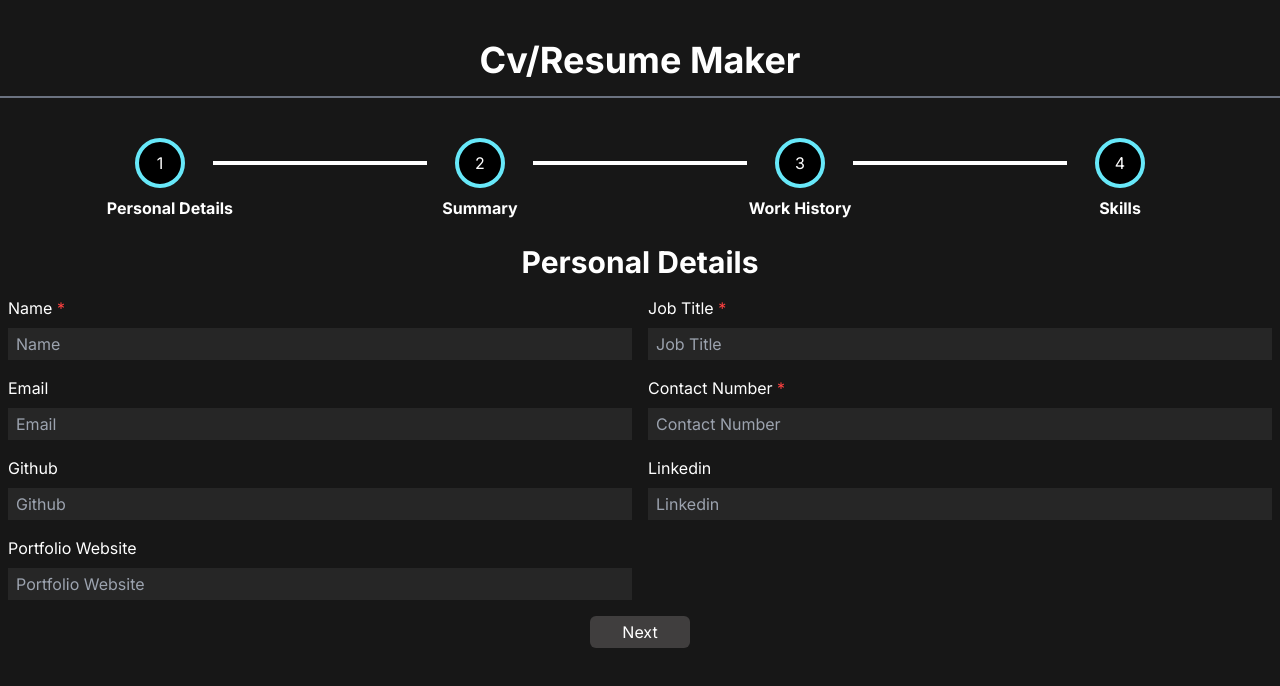
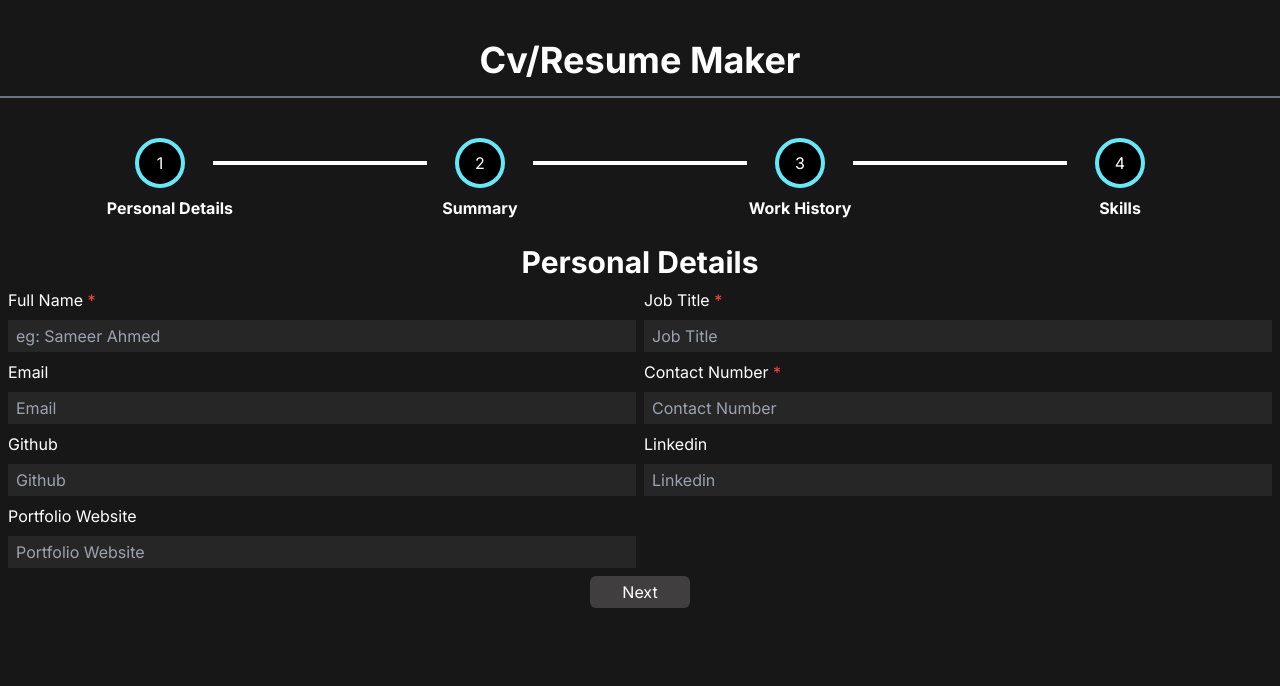
Before and after one commit to sameerstg/cv-maker, a Next.js app: page /create in a window 1280 px wide. Shown: the top 686 px of the page. Built offline with nearby package versions, Linux system fonts and the light colour scheme.

Commit message:
skill add form added

```diff
--- a/app/components/Form.tsx
+++ b/app/components/Form.tsx
@@ -1,31 +1,35 @@
 'use client'
 import InputField from "@/app/components/InputField";
 import { field } from "@/static/forms";
+import SkillsAdd from "./SkillsAdd";
 
 export default function Form(props: form) {
 
   return (
-    <form className="flex w-full flex-col gap-2 justify-center items-start mx-auto my-4" onSubmit={props.nextCallback}>
+    <form className="flex w-full flex-col gap-2 justify-center items-start mx-auto my-4" onSubmit={props.next ? props.nextCallback : props.submitCallback}>
 
       <h1 className="text-3xl font-bold text-center mx-auto">{props.formName}</h1>
-      <div className="w-full grid grid-cols-1 md:grid-cols-2">
+      <div className="w-full grid grid-cols-1 md:grid-cols-2 px-2 gap-2">
         {
+
+          props.skills ?
+            <div className="md:col-span-2">
+
+              <SkillsAdd />
+            </div>
+            :
             props.fieldsWithType.map((field: field, key) => (
               field.textArea ?
                 <div key={key} className="w-full md:col-span-2">
                   {
-
-                  <InputField label={field.label} type={field.type} mandatory={field.mandatory} textArea={field.textArea} />
-
-
+                    <InputField title={field.title} label={field.label} type={field.type} mandatory={field.mandatory} textArea={field.textArea} />
                   }
                 </div>
                 :
-
                 <div key={key} className="w-full ">
                   {
 
-                  <InputField label={field.label} type={field.type} mandatory={field.mandatory} textArea={field.textArea} />
+                    <InputField title={field.title} label={field.label} type={field.type} mandatory={field.mandatory} textArea={field.textArea} />
 
 
                   }
@@ -45,7 +49,7 @@ export default function Form(props: form) {
             <button className="bg-[#403e3e]  px-8 py-1 rounded-md mx-auto " type="submit" >Next</button>
             :
 
-            <button className="bg-cyan-800 font-bold px-8 py-1 rounded-md mx-auto " type="submit" >Submit</button>
+            <button className="bg-cyan-800 font-bold px-8 py-1 rounded-md mx-auto " type="submit"  >Submit</button>
         }
       </div>
 
@@ -55,8 +59,10 @@ export default function Form(props: form) {
 export interface form {
   formName: string;
   fieldsWithType: field[];
+  skills?: boolean;
   nextCallback?: (e: any) => void;
   backCallback?: (e: any) => void;
+  submitCallback?: (e: any) => void;
   back?: boolean;
   next?: boolean;
 }
--- a/app/components/InputField.tsx
+++ b/app/components/InputField.tsx
@@ -3,12 +3,13 @@ import { field } from "@/static/forms";
 export default function InputField(props: field) {
   return (<>
 
-    <div className="flex flex-col gap-2 p-2 w-full">
 
-      <label htmlFor="name">{props.label}{props.mandatory ? <span className="text-[#ff4141]"> *</span> : null}</label>
+    <div className="flex flex-col gap-2 w-full">
+
+      <label htmlFor="name">{props.title !== null && props.title !== undefined ? props.title : props.label}{props.mandatory ? <span className="text-[#ff4141]"> *</span> : null}</label>
       {
         props.textArea ?
-          <textarea className="bg-[#262626] px-2 py-1 w-full h-20 md:h-48 " placeholder={props.label}  required={props.mandatory}></textarea>
+          <textarea className="bg-[#262626] px-2 py-1 w-full h-20 md:h-48 " placeholder={props.label} required={props.mandatory}></textarea>
           :
           <input className={"bg-[#262626] px-2 py-1 w-full"} type={props.type} placeholder={props.label} spellCheck={props.textArea} required={props.mandatory}></input>
       }
--- /dev/null
+++ b/app/components/SkillsAdd.tsx
@@ -0,0 +1,46 @@
+'use client'
+import { useState } from "react";
+function SkillsAdd() {
+    const [skills, setSkills] = useState<string[]>([]);
+
+    function addSkill(e: any) {
+        if (e.key !== "Enter") return;
+        const inputField = document.querySelector(".addSkill") as HTMLInputElement;
+        if (inputField.value.trim() !== "") {
+            setSkills([...skills, inputField.value]);
+            inputField.value = "";
+        }
+    }
+    function addSkillButton(b: any) {
+        const inputField = document.querySelector(".addSkill") as HTMLInputElement;
+        if (inputField.value.trim() !== "") {
+            setSkills([...skills, inputField.value]);
+            inputField.value = "";
+        }
+    }
+    function removeSkill(index: number) {
+        // setSkills(skills.filter((_, idx) => idx !== index));
+    }
+    return (
+        <div className='flex flex-col  justify-center  text-center w-full mx-auto gap-8 my-4'>
+            <div className='flex items-center  gap-2'>
+                <h1>Enter Skill :</h1>
+                <input className={"bg-[#262626] px-2 py-1 rounded-lg addSkill"} type="text" placeholder={"eg. Python"} onKeyDown={addSkill} ></input>
+                <input className="rounded-md px-2 py-1  bg-[#8a8a8a] text-black" type="button" onClick={addSkillButton} value="Add" ></input>
+            </div>
+            <div className="flex gap-2 flex-wrap md:justify-center">
+                {
+                    skills.map((skill, key) => (
+                        <button key={key} onClick={() => removeSkill(key)} className="px-2 py-1 rounded-lg bg-[#262626] focus:outline-none">
+                            {skill}
+                        </button>
+
+
+                    ))
+                }
+            </div>
+        </div>
+    )
+}
+
+export default SkillsAdd
--- a/app/create/page.tsx
+++ b/app/create/page.tsx
@@ -2,7 +2,9 @@
 import Form, { form } from "@/app/components/Form";
 import RoundedStatus from "@/app/components/RoundedStatus";
 import { allForms } from '@/static/forms'
-import { ReactEventHandler, useState } from "react";
+import { useState } from "react";
+import SkillsAdd from "../components/SkillsAdd";
+
 export default function Home() {
   const [currentForm, setcurrentForm] = useState(0)
   function handleNext(e: any) {
@@ -19,9 +21,7 @@ export default function Home() {
     setcurrentForm(currentForm - 1);
   }
   function handleSubmit(e: any) {
-
     e.preventDefault();
-
   }
   return (
     <>
@@ -40,7 +40,7 @@ export default function Home() {
       </div>
 
       {
-        < Form formName={allForms[currentForm].formName} fieldsWithType={allForms[currentForm].fieldsWithType} backCallback={handleBack} nextCallback={handleNext} next={currentForm !== allForms.length - 1} back={currentForm !== 0} />
+        < Form formName={allForms[currentForm].formName}  skills={allForms[currentForm].skills} fieldsWithType={allForms[currentForm].fieldsWithType} submitCallback={handleSubmit} backCallback={handleBack} nextCallback={handleNext} next={currentForm !== allForms.length - 1} back={currentForm !== 0} />
       }
 
     </>
--- a/static/forms.tsx
+++ b/static/forms.tsx
@@ -3,7 +3,8 @@ import { form } from "@/app/components/Form";
 const personalDetails: form = {
     formName: "Personal Details", fieldsWithType: [
         {
-            label: "Name",
+            title: "Full Name",
+            label: "eg: Sameer Ahmed",
             type: "text",
             mandatory: true,
 
@@ -98,6 +99,7 @@ const workHistory: form = {
 
         },
         {
+            title: "Technologies",
             label: "Technologies e.g: Python, Photoshop, Blender, Game Development",
             type: "text",
             mandatory: false
@@ -112,15 +114,9 @@ const workHistory: form = {
     ]
 };
 const skills: form = {
-    formName: "Skills", fieldsWithType: [
-        {
-            label: "Skills",
-            type: "text",
-            mandatory: true,
-            textArea: true
-
-        }
-    ]
+    formName: "Skills",
+    fieldsWithType: [],
+    skills: true
 };
 const education: form = {
     formName: "Education", fieldsWithType: [
@@ -136,9 +132,10 @@ const education: form = {
 
 export const allForms: form[] = [personalDetails, summary, workHistory, skills];
 export interface field {
-    label: string;
-    type: string;
+    title?: string;
+    label?: string;
+    type?: string;
     mandatory: boolean;
     textArea?: boolean;
-    size?:Number;
+    size?: Number;
 }
```
Lines whose indentation alone changed are shown as unchanged.
